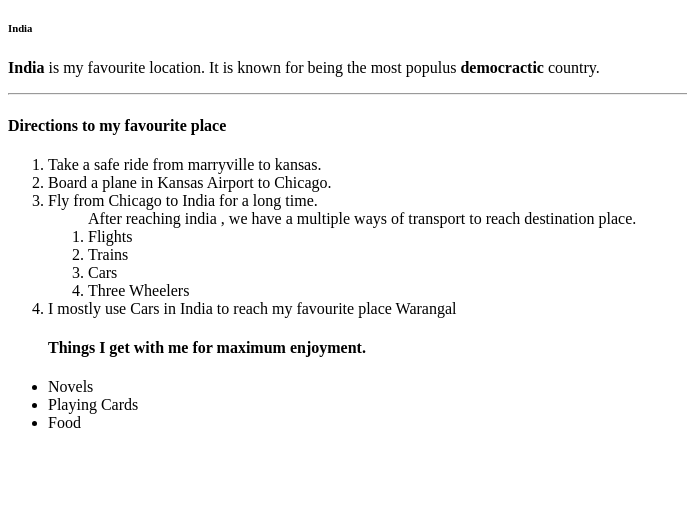
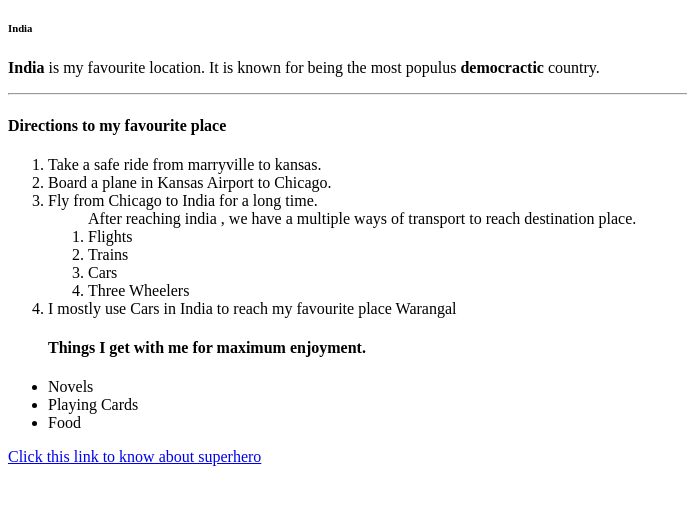
Before and after one commit to 44-563-WebApps-F21/webapps-f21-assignment-3-GandraAlekhya, a plain HTML site: page index.html in a window 1280 px wide. Shown: the part 61-566 px from the top of the page, without its empty margins (0-687 px from the left). Drawn offline with Linux system fonts and the light colour scheme.

Commit message:
added index file

```diff
--- a/index.html
+++ b/index.html
@@ -29,6 +29,7 @@
             <li>Playing Cards</li>
             <li>Food</li>
          </ul>
+    <a href="aboutme.html">Click this link to know about superhero</a>
 
 
 
```
